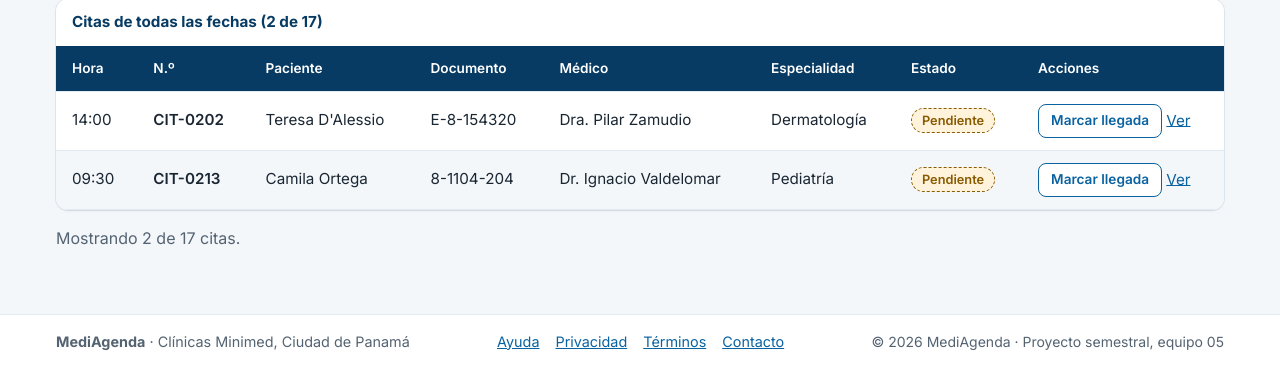
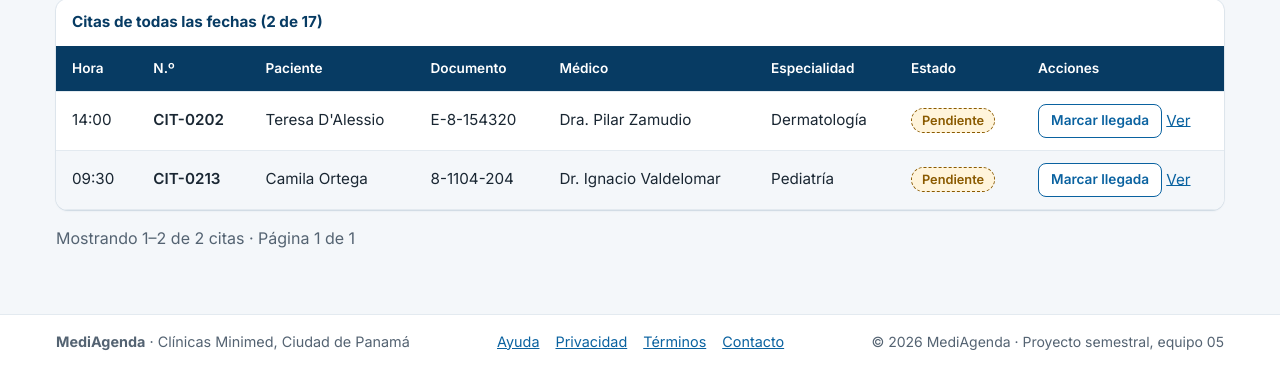
Before and after one commit to bconcepcion1376/proyecto-semestral-eq05, a PHP site: page /principal_listado.php?estado=pendiente in a window 1280 px wide. Shown: the part 732-1100 px from the top of the page. Run offline with PHP 8.4, Linux system fonts and the light colour scheme; the visitor is signed in with stand-in values (Sample User, id 1).

Commit message:
principal_listado.php: paginación de 5 citas por página con \$_GET['pagina'] seguro (entre 1 y la última) y filtros conservados

```diff
--- a/principal_listado.php
+++ b/principal_listado.php
@@ -83,6 +83,25 @@ foreach ($citas_visibles as $codigo => $cita) {
 
     $citas_filtradas[$codigo] = $cita;
 }
+
+
+// ---------- Paginación: 5 citas por página ----------
+$por_pagina = 5;
+$total_filtradas = count($citas_filtradas);
+// Total de páginas redondeado hacia arriba (17 citas → 4 páginas); como mínimo 1
+$total_paginas = max(1, (int) ceil($total_filtradas / $por_pagina));
+
+// Número de página por la URL: se convierte a entero y se mantiene entre 1 y la última
+$pagina = (int) ($_GET['pagina'] ?? 1);
+$pagina = max(1, min($pagina, $total_paginas));
+
+// Solo las citas de esta página (la página 2 empieza en la posición 5)
+$inicio = ($pagina - 1) * $por_pagina;
+$citas_pagina = array_slice($citas_filtradas, $inicio, $por_pagina);
+
+// Filtros actuales (sin los vacíos) para que los enlaces de página no los pierdan
+$filtros_url = array_filter(['q' => $filtro_q, 'fecha' => $filtro_fecha, 'medico' => $filtro_medico,
+                             'especialidad' => $filtro_especialidad, 'estado' => $filtro_estado]);
 
 // Cuántas citas hay de cada estado (para el resumen de arriba)
 $conteo_estados = [];
@@ -193,7 +212,7 @@ require_once __DIR__ . '/includes/encabezado.php';
           </tr>
         </thead>
         <tbody>
-          <?php foreach ($citas_filtradas as $codigo => $cita): ?>
+          <?php foreach ($citas_pagina as $codigo => $cita): ?>
           <?php
               $paciente = $pacientes[$cita['expediente']];
               $medico = $medicos[$cita['medico']];
@@ -218,7 +237,28 @@ require_once __DIR__ . '/includes/encabezado.php';
         </tbody>
       </table>
     </div>
-    <p class="eq05-texto-secundario">Mostrando <?php echo count($citas_filtradas); ?> de <?php echo count($citas_visibles); ?> citas.</p>
+     <nav class="eq05-paginacion" aria-label="Paginación">
+      <p class="eq05-texto-secundario">
+        <?php if ($total_filtradas > 0): ?>
+        Mostrando <?php echo $inicio + 1; ?>–<?php echo $inicio + count($citas_pagina); ?> de <?php echo $total_filtradas; ?> citas · Página <?php echo $pagina; ?> de <?php echo $total_paginas; ?>
+        <?php else: ?>
+        Mostrando 0 de <?php echo count($citas_visibles); ?> citas.
+        <?php endif; ?>
+      </p>
+      <?php if ($total_paginas > 1): ?>
+      <ul>
+        <?php if ($pagina > 1): ?>
+        <li><a href="principal_listado.php?<?php echo limpiar(http_build_query(array_merge($filtros_url, ['pagina' => $pagina - 1]))); ?>"><span aria-hidden="true">‹</span><span class="eq05-sr">Página anterior</span></a></li>
+        <?php endif; ?>
+        <?php for ($p = 1; $p <= $total_paginas; $p++): ?>
+        <li><a href="principal_listado.php?<?php echo limpiar(http_build_query(array_merge($filtros_url, ['pagina' => $p]))); ?>" <?php echo $p === $pagina ? 'aria-current="page"' : ''; ?>><?php echo $p; ?></a></li>
+        <?php endfor; ?>
+        <?php if ($pagina < $total_paginas): ?>
+        <li><a href="principal_listado.php?<?php echo limpiar(http_build_query(array_merge($filtros_url, ['pagina' => $pagina + 1]))); ?>"><span aria-hidden="true">›</span><span class="eq05-sr">Página siguiente</span></a></li>
+        <?php endif; ?>
+      </ul>
+      <?php endif; ?>
+    </nav>
     <?php if (count($citas_filtradas) === 0): ?>
        <p>No hay citas que coincidan con los filtros. <a href="principal_listado.php">Ver todas</a></p>
     <?php endif; ?>
```
